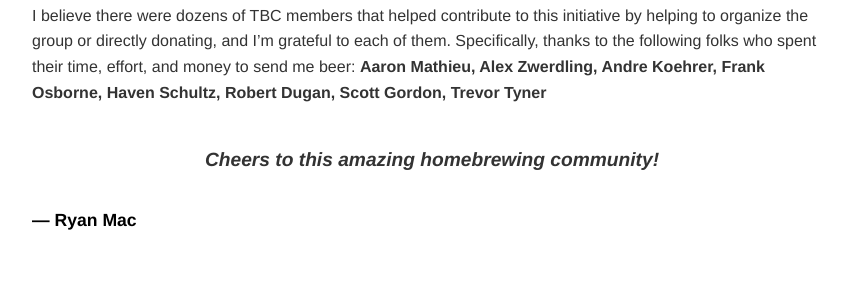
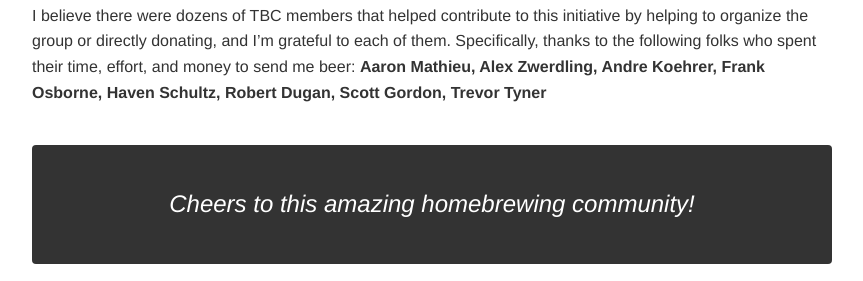
Before and after one commit to ryanandrewmac-create/Mac-Beer-Gratitude, a plain HTML site: page index.html in a window 1280 px wide. Shown: the part 4047-4328 px from the top of the page, without its empty margins (208-1071 px from the left). Drawn offline with Linux system fonts and the light colour scheme.

Commit message:
Update index.html

```diff
--- a/index.html
+++ b/index.html
@@ -20,14 +20,17 @@
     .beer-gratitude-article img { cursor: zoom-in; transition: opacity 0.3s; }
     .beer-gratitude-article img:hover { opacity: 0.9; }
 
+    /* Dedication Style */
     .dedication {
-        font-style: italic;
-        font-weight: bold;
-        text-align: center;
-        margin-top: 40px;
-        font-size: 1.2rem;
+        background-color: #333; /* Dark background */
+        color: #fff; /* Light text color */
+        padding: 40px; /* Padding for spacing */
+        font-style: italic; /* Italicized font */
+        font-size: 1.5rem; /* Larger font size */
+        text-align: center; /* Centered text */
+        margin-top: 40px; /* Top margin for separation */
+        border-radius: 4px; /* Optional rounded corners */
     }
-
 </style>
 
 <article class="beer-gratitude-article" style="max-width: 800px; margin: 0 auto; font-family: 'Helvetica Neue', Helvetica, Arial, sans-serif; line-height: 1.6; color: #333; padding: 20px;">
```
